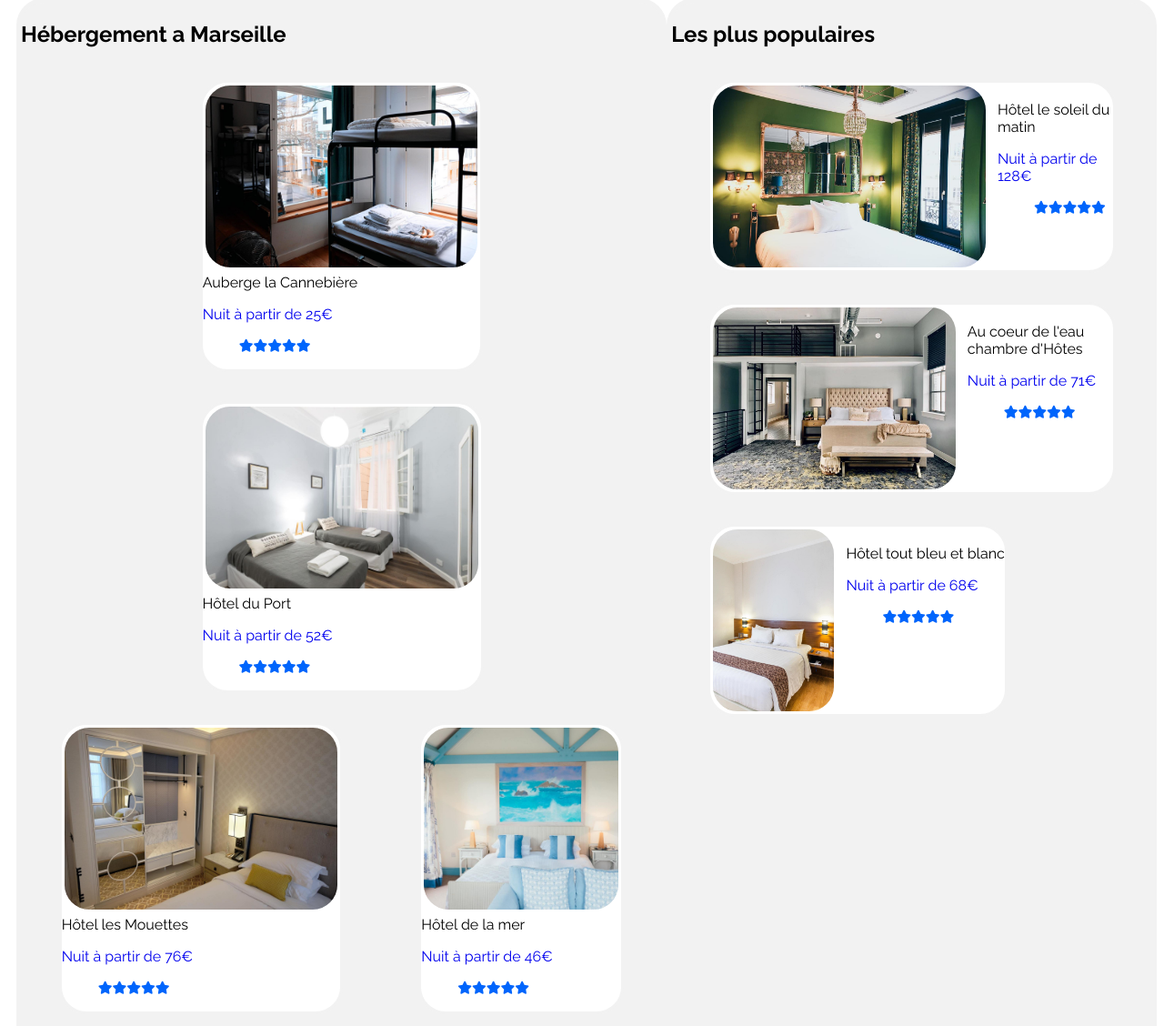
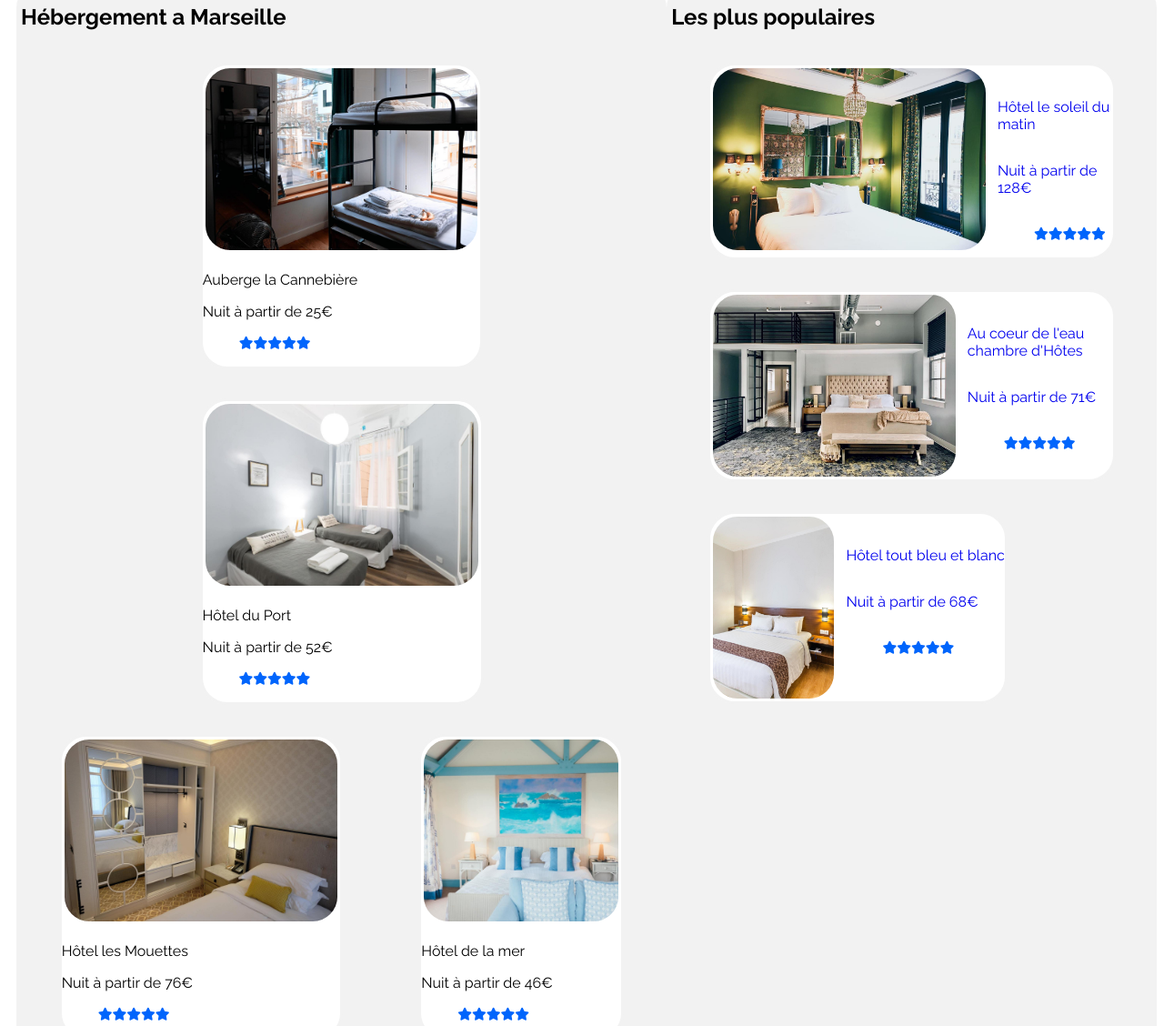
Before and after one commit to Mitch73/Reservia, a plain HTML site: page index.html in a window 1280 px wide. Shown: the part 370-1498 px from the top of the page at 91% size. Drawn offline with Linux system fonts and the light colour scheme.

Commit message:
Encore..

```diff
--- a/index.html
+++ b/index.html
@@ -42,7 +42,8 @@
             <a href="#">
                 <figure class="img-div">
                     <img class="one" src="images/hebergements/3_medium/marcus-loke-WQJvWU_HZFo-unsplash.jpg" alt="Auberge la Cannebière">
-                    <figcaption class="img-caption">Auberge la Cannebière</figcaption>
+                    <figcaption class="img-caption">
+                        <p>Auberge la Cannebière</p>
                         <p>Nuit à partir de 25€</p>
                     <ul>
                         <li><i class="fas fa-star fa-sm"></i></li>
@@ -51,12 +52,14 @@
                         <li><i class="fas fa-star fa-sm"></i></li>
                         <li><i class="fas fa-star fa-sm"></i></li>
                     </ul>
+                    </figcaption>
                 </figure>
             </a>
             <a href="#">
                 <figure class="img-div">
                     <img class="one" src="images/hebergements/3_medium/fred-kleber-gTbaxaVLvsg-unsplash.jpg" alt="Hôtel du port">
-                    <figcaption class="img-caption">Hôtel du Port</figcaption>
+                    <figcaption class="img-caption">
+                        <p>Hôtel du Port</p>
                         <p>Nuit à partir de 52€</p>
                         <ul>
                             <li><i class="fas fa-star fa-sm"></i></li>
@@ -65,12 +68,14 @@
                             <li><i class="fas fa-star fa-sm"></i></li>
                             <li><i class="fas fa-star fa-sm"></i></li>
                         </ul>
+                    </figcaption>
                 </figure>
             </a>
             <a href="#">
                 <figure class="img-div">
                     <img class="one" src="images/hebergements/3_medium/reisetopia-B8WIgxA_PFU-unsplash.jpg" alt="Hôtel les Mouettes">
-                    <figcaption class="img-caption">Hôtel les Mouettes</figcaption>
+                    <figcaption class="img-caption">
+                        <p>Hôtel les Mouettes</p>
                         <p>Nuit à partir de 76€</p>
                         <ul>
                             <li><i class="fas fa-star fa-sm"></i></li>
@@ -79,12 +84,14 @@
                             <li><i class="fas fa-star fa-sm"></i></li>
                             <li><i class="fas fa-star fa-sm"></i></li>
                         </ul>
+                    </figcaption>
                 </figure>
             </a>
             <a href="#">
                 <figure class="img-div">
                     <img class="one" src="images/hebergements/3_medium/annie-spratt-Eg1qcIitAuA-unsplash.jpg" alt="Hôtel de la mer">
-                    <figcaption class="img-caption">Hôtel de la mer</figcaption>
+                    <figcaption class="img-caption">
+                        <p>Hôtel de la mer</p>
                         <p>Nuit à partir de 46€</p>
                         <ul>
                             <li><i class="fas fa-star fa-sm"></i></li>
@@ -93,12 +100,14 @@
                             <li><i class="fas fa-star fa-sm"></i></li>
                             <li><i class="fas fa-star fa-sm"></i></li>
                         </ul>
+                    </figcaption>
                 </figure>
             </a>
             <a href="#">
                 <figure class="img-div">
                     <img class="one" src="images/hebergements/3_medium/nicate-lee-kT-ZyaiwBe0-unsplash.jpg" alt="Auberge le Panier">
-                    <figcaption class="img-caption">Auberge le Panier</figcaption>
+                    <figcaption class="img-caption">
+                        <p>Auberge le Panier</p>
                         <p>Nuit à partir de 23€</p>
                         <ul>
                             <li><i class="fas fa-star fa-sm"></i></li>
@@ -107,12 +116,14 @@
                             <li><i class="fas fa-star fa-sm"></i></li>
                             <li><i class="fas fa-star fa-sm"></i></li>
                         </ul>
+                    </figcaption>
                 </figure>
             </a>
             <a href="#">
                 <figure class="img-div">
                     <img class="one" src="images/hebergements/3_medium/febrian-zakaria-M6S1WvfW68A-unsplash.jpg" alt="Hôtel chez Amina">
-                    <figcaption class="img-caption">Hôtel chez Amina</figcaption>
+                    <figcaption class="img-caption">
+                        <p>Hôtel chez Amina</p>
                         <p>Nuit à partir de 96€</p>
                         <ul>
                             <li><i class="fas fa-star fa-sm"></i></li>
@@ -121,6 +132,7 @@
                             <li><i class="fas fa-star fa-sm"></i></li>
                             <li><i class="fas fa-star fa-sm"></i></li>
                         </ul>
+                    </figcaption>
                 </figure>
             </a>
         </div>
@@ -132,49 +144,49 @@
             <a href="#">
                 <figure class="img-popu">
                     <img class="two" src="images/hebergements/3_medium/emile-guillemot-Bj_rcSC5XfE-unsplash.jpg" alt="Hôtel le soleil du matin">
-                    <div class="img-capt">
-                    <figcaption class="img-caption">Hôtel le soleil du matin</figcaption>
+                    <figcaption class="caption">
+                    <p>Hôtel le soleil du matin</p>
                     <p>Nuit à partir de 128€</p>
-                    <ul>
+                    <ul class="img-capt">
                         <li><i class="fas fa-star fa-sm"></i></li>
                         <li><i class="fas fa-star fa-sm"></i></li>
                         <li><i class="fas fa-star fa-sm"></i></li>
                         <li><i class="fas fa-star fa-sm"></i></li>
                         <li><i class="fas fa-star fa-sm"></i></li>
                     </ul>
-                    </div>
+                    </figcaption>
                 </figure>
             </a>
             <a href="#">
                 <figure class="img-popu">
                     <img class="two" src="images/hebergements/3_medium/aw-creative-VGs8z60yT2c-unsplash.jpg" alt="Au coeur de l'eau chambre d'Hôtes">
-                    <div class="img-capt">
-                    <figcaption class="img-caption">Au coeur de l'eau chambre d'Hôtes</figcaption>
+                    <figcaption class="caption">
+                    <p>Au coeur de l'eau chambre d'Hôtes</p>
                     <p>Nuit à partir de 71€</p>
-                    <ul>
+                    <ul class="img-capt">
                         <li><i class="fas fa-star fa-sm"></i></li>
                         <li><i class="fas fa-star fa-sm"></i></li>
                         <li><i class="fas fa-star fa-sm"></i></li>
                         <li><i class="fas fa-star fa-sm"></i></li>
                         <li><i class="fas fa-star fa-sm"></i></li>
                     </ul>
-                    </div>
+                    </figcaption>
                 </figure>
             </a>
             <a href="#">
                 <figure class="img-popu">
                     <img class="two" src="images/hebergements/3_medium/febrian-zakaria-sjvU0THccQA-unsplash.jpg" alt="Hôtel tout bleu et blanc">
-                    <div class="img-capt">
-                    <figcaption class="img-caption">Hôtel tout bleu et blanc</figcaption>
+                    <figcaption class="caption">
+                    <p>Hôtel tout bleu et blanc</p>
                     <p>Nuit à partir de 68€</p>
-                    <ul>
-                        <li><i class="fas fa-star fa-sm"></i></li>
+                    <ul class="img-capt">
+                        <li class><i class="fas fa-star fa-sm"></i></li>
                         <li><i class="fas fa-star fa-sm"></i></li>
                         <li><i class="fas fa-star fa-sm"></i></li>
                         <li><i class="fas fa-star fa-sm"></i></li>
                         <li><i class="fas fa-star fa-sm"></i></li>
                     </ul>
-                    </div>
+                    </figcaption>
                 </figure>
             </a>
         </div>
--- a/style.css
+++ b/style.css
@@ -143,11 +143,15 @@ header {
     margin-right: 10px;
 }
 
-.img-capt{
-    flex-direction: column;
+.caption{
+    display: flex;
     flex-flow: column wrap;
     margin-top: 20px;
 }
+
+/*.star {
+    flex-direction: row;
+}*/
 
 /* div section 2/section 2 continue*/
 .container {
```
Lines whose indentation alone changed are shown as unchanged.
